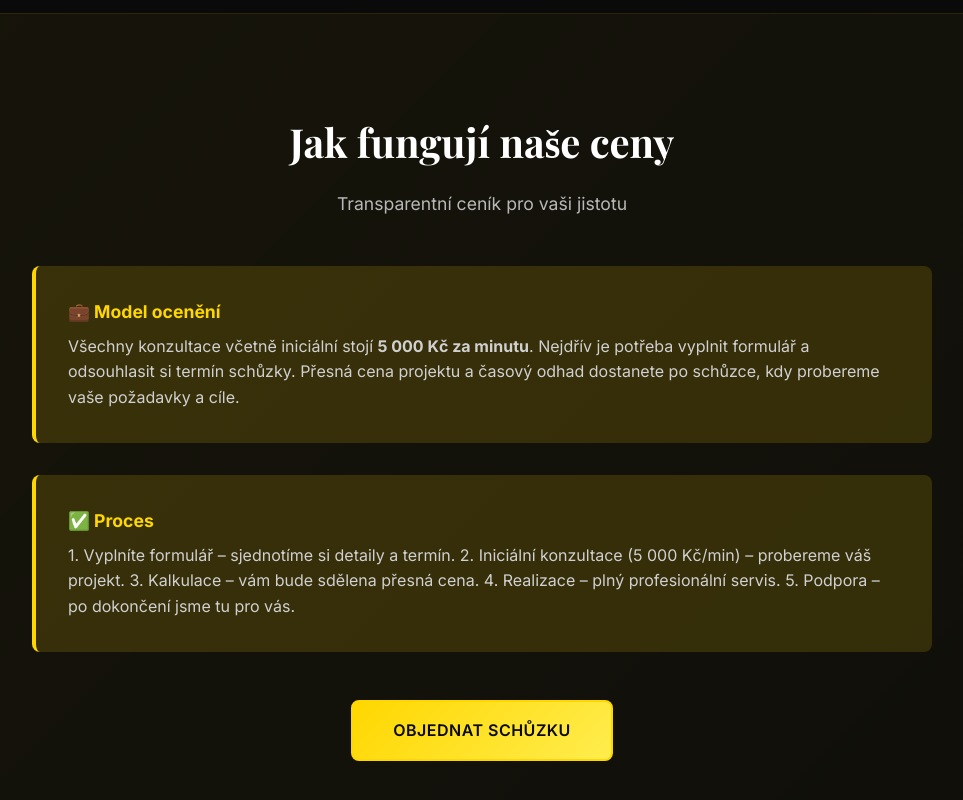
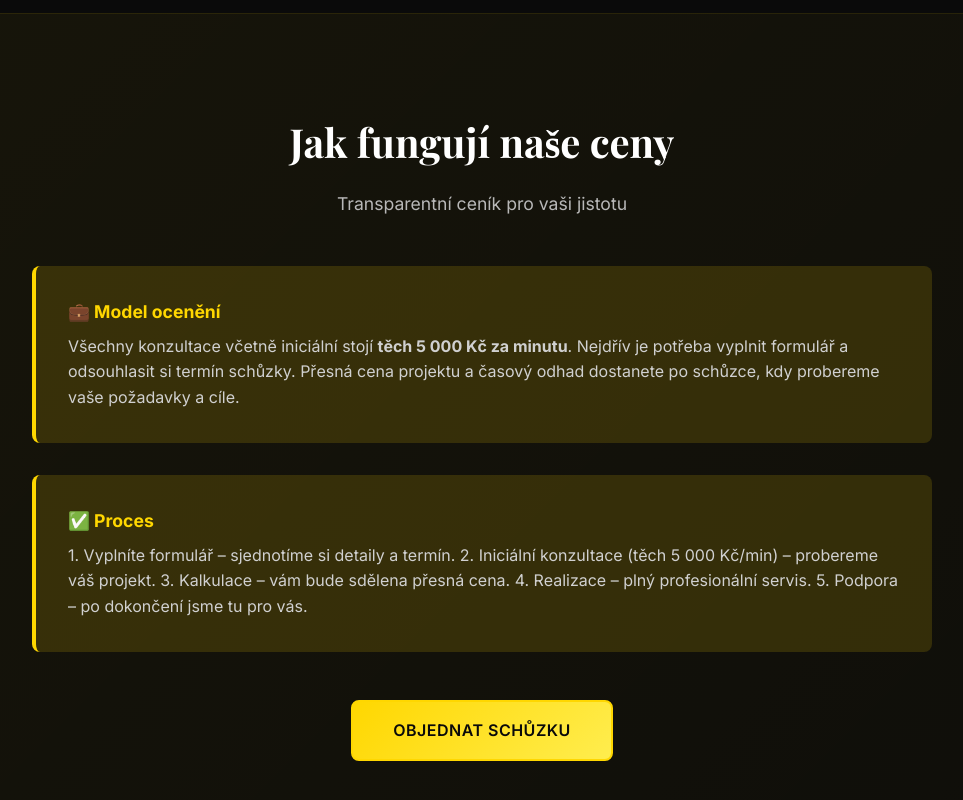
Before and after one commit to brakotaja/Web-NeplyTegr, a plain HTML site: page index.html in a window 1280 px wide. Shown: the part 1858-2658 px from the top of the page, without its empty margins (158-1121 px from the left). Drawn offline with nearby package versions, Linux system fonts and the light colour scheme.

Commit message:
Update index.html
5000

```diff
--- a/index.html
+++ b/index.html
@@ -380,7 +380,7 @@
                 <div class="price-unit">za minutu online schůzky</div>
             </div>
 
-            <p>Jsme specialisté na tvorbu vysokovýkonných webových aplikací a estrategie digitálního růstu. Iniciální konzultace stojí <strong>5 000 Kč za minutu</strong>. Objednejte si ji výplninou našeho formuláře.</p>
+            <p>Jsme specialisté na tvorbu vysokovýkonných webových aplikací a estrategie digitálního růstu. Iniciální konzultace stojí <strong>těch 5 000 Kč za minutu</strong>. Objednejte si ji výplninou našeho formuláře.</p>
 
             <div class="cta-buttons">
                 <a href="https://docs.google.com/forms/d/e/1FAIpQLScX4QnY5fVZqhGL-oESM7NM4eQI57LLsM8kHji8BjfpIMINKg/viewform?usp=publish-editor" class="btn btn-primary" target="_blank">Objednat konzultaci</a>
@@ -439,12 +439,12 @@
 
             <div class="pricing-note">
                 <h4>💼 Model ocenění</h4>
-                <p>Všechny konzultace včetně iniciální stojí <strong>5 000 Kč za minutu</strong>. Nejdřív je potřeba vyplnit formulář a odsouhlasit si termín schůzky. Přesná cena projektu a časový odhad dostanete po schůzce, kdy probereme vaše požadavky a cíle.</p>
+                <p>Všechny konzultace včetně iniciální stojí <strong>těch 5 000 Kč za minutu</strong>. Nejdřív je potřeba vyplnit formulář a odsouhlasit si termín schůzky. Přesná cena projektu a časový odhad dostanete po schůzce, kdy probereme vaše požadavky a cíle.</p>
             </div>
 
             <div class="pricing-note">
                 <h4>✅ Proces</h4>
-                <p>1. Vyplníte formulář – sjednotíme si detaily a termín. 2. Iniciální konzultace (5 000 Kč/min) – probereme váš projekt. 3. Kalkulace – vám bude sdělena přesná cena. 4. Realizace – plný profesionální servis. 5. Podpora – po dokončení jsme tu pro vás.</p>
+                <p>1. Vyplníte formulář – sjednotíme si detaily a termín. 2. Iniciální konzultace (těch 5 000 Kč/min) – probereme váš projekt. 3. Kalkulace – vám bude sdělena přesná cena. 4. Realizace – plný profesionální servis. 5. Podpora – po dokončení jsme tu pro vás.</p>
             </div>
 
             <div class="cta-buttons">
```
